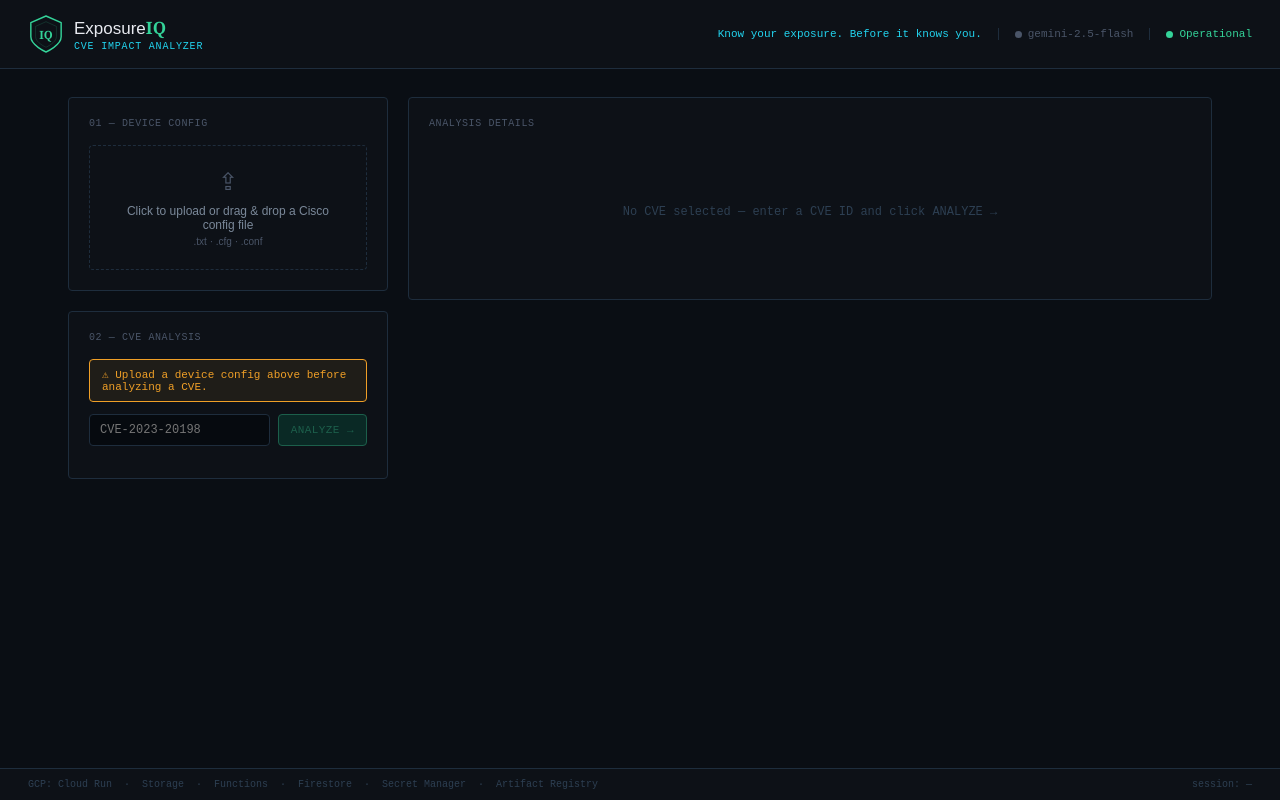
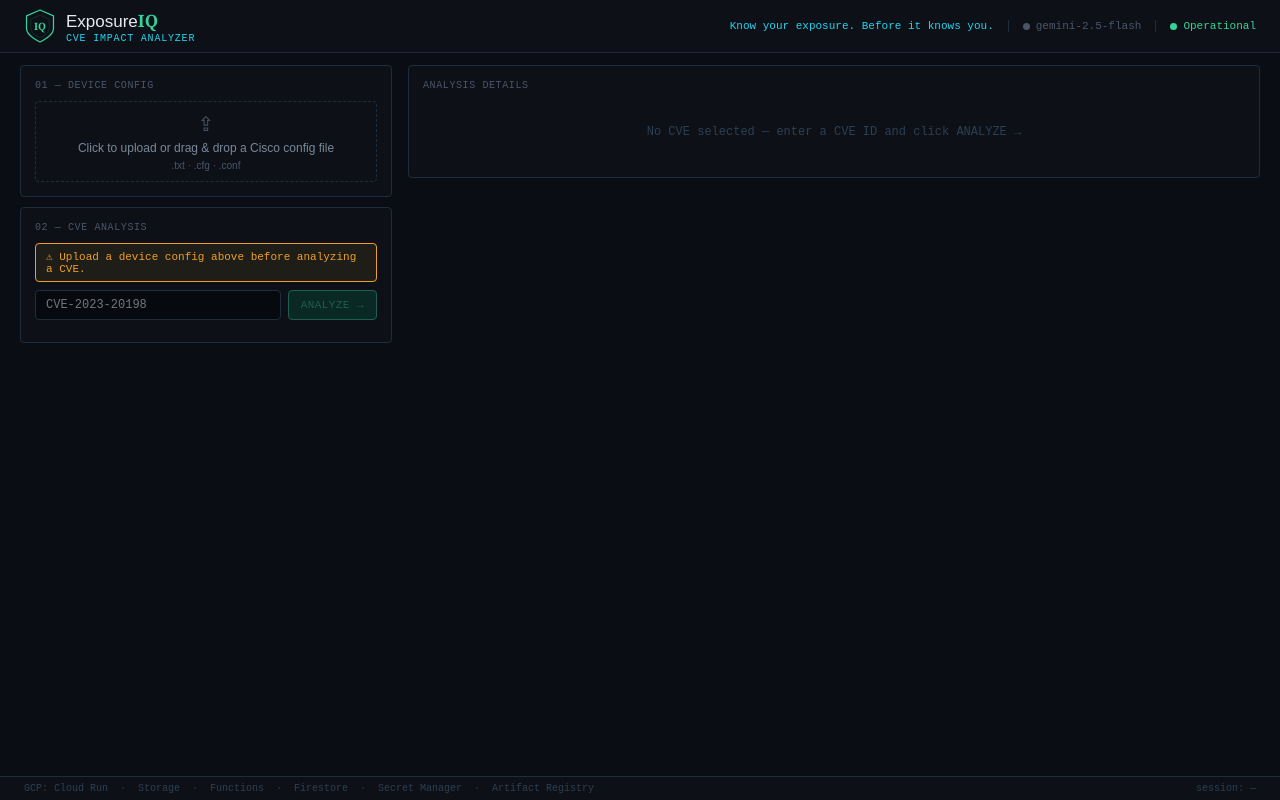
Before and after one commit to sethd202/ExposureIQ, a Flask app: page / in a window 1280 px wide. Run offline with Flask 3, Linux system fonts and the light colour scheme; some libraries are stand-ins or nearby versions.

Commit message:
Tighten layout for 1080p fit: 30/70 split, Ask Gemini in right col
- Sidebar width 30%, right column 70% (flex: 1)
- Ask Gemini (03) moved into right column below Analysis Details
- Reduced header, panel, section-label, upload-zone, device-summary,
  CVE list row, stats, analysis block, and footer paddings/margins
- ds-key width 120px so 'Services Detected' fits on one line
- No height restriction on CVE list (all rows visible)
- html/body margin:0 to eliminate any space above header

Co-Authored-By: Claude Sonnet 4.6 <noreply@anthropic.com>

```diff
--- a/templates/index.html
+++ b/templates/index.html
@@ -22,9 +23,10 @@
     display: flex;
     align-items: center;
     justify-content: space-between;
-    padding: 14px 28px;
+    padding: 8px 24px;
     border-bottom: 0.5px solid #1e2d3d;
     background: #0d1117;
+    flex-shrink: 0;
   }
 
   .logo-area {
@@ -38,7 +40,6 @@
   .wordmark-line1 {
     display: flex;
     align-items: baseline;
-    gap: 0;
   }
 
   .wordmark-exposure {
@@ -60,17 +61,16 @@
     font-size: 10px;
     color: #22d3ee;
     letter-spacing: 0.08em;
-    margin-top: 2px;
+    margin-top: 1px;
   }
 
   .header-right {
     display: flex;
     align-items: center;
-    gap: 0;
   }
 
   .header-item {
-    padding: 0 16px;
+    padding: 0 14px;
     border-right: 0.5px solid #1e2d3d;
     font-family: 'Courier New', monospace;
     font-size: 11px;
@@ -113,28 +113,38 @@
   /* ── Main ── */
   main {
     flex: 1;
-    padding: 28px;
-    max-width: 1200px;
+    padding: 12px 20px;
+    max-width: 1280px;
     width: 100%;
     margin: 0 auto;
     display: flex;
     flex-direction: column;
-    gap: 20px;
+    gap: 0;
   }
 
   /* ── Two-column workspace ── */
   .workspace {
     display: flex;
-    gap: 20px;
+    gap: 16px;
     align-items: flex-start;
   }
 
+  /* ── Sidebar (30%) ── */
   .sidebar {
-    width: 320px;
+    width: 30%;
     flex-shrink: 0;
     display: flex;
     flex-direction: column;
-    gap: 20px;
+    gap: 10px;
+  }
+
+  /* ── Right column (70%) ── */
+  .right-col {
+    flex: 1;
+    min-width: 0;
+    display: flex;
+    flex-direction: column;
+    gap: 10px;
   }
 
   /* ── Panels ── */
@@ -142,7 +152,7 @@
     background: #0d1117;
     border: 0.5px solid #1e2d3d;
     border-radius: 4px;
-    padding: 20px;
+    padding: 14px;
   }
 
   .section-label {
@@ -151,14 +161,14 @@
     color: #4a5568;
     letter-spacing: 0.06em;
     text-transform: uppercase;
-    margin-bottom: 16px;
+    margin-bottom: 10px;
   }
 
   /* ── Upload zone ── */
   .upload-zone {
     border: 1.5px dashed #1e2d3d;
     border-radius: 4px;
-    padding: 22px;
+    padding: 10px;
     text-align: center;
     cursor: pointer;
     transition: border-color 0.2s;
@@ -169,20 +179,21 @@
   .upload-zone input[type="file"] { display: none; }
 
   .upload-icon {
-    font-size: 24px;
+    font-size: 20px;
     color: #4a5568;
-    margin-bottom: 8px;
+    margin-bottom: 4px;
   }
 
   .upload-label {
     font-size: 12px;
     color: #7a8899;
+    line-height: 1.4;
   }
 
   .upload-sublabel {
     font-size: 10px;
     color: #4a5568;
-    margin-top: 4px;
+    margin-top: 3px;
   }
 
   /* ── Device summary ── */
@@ -226,17 +237,17 @@
     background: rgba(239, 159, 39, 0.08);
     border: 0.5px solid #ef9f27;
     border-radius: 4px;
-    padding: 8px 12px;
+    padding: 6px 10px;
     font-family: 'Courier New', monospace;
     font-size: 11px;
     color: #ef9f27;
-    margin-bottom: 12px;
+    margin-bottom: 8px;
   }
 
   /* ── CVE input ── */
   .cve-input-row {
     display: flex;
-    gap: 8px;
+    gap: 7px;
     align-items: stretch;
   }
 
@@ -246,7 +257,7 @@
     background: #060a0f;
     border: 0.5px solid #1e2d3d;
     border-radius: 4px;
-    padding: 8px 10px;
+    padding: 7px 10px;
     font-family: 'Courier New', monospace;
     font-size: 12px;
     color: #e8eaf0;
@@ -261,7 +272,7 @@
     background: #064e3b;
     border: 0.5px solid #34d399;
     border-radius: 4px;
-    padding: 8px 12px;
+    padding: 7px 12px;
     color: #34d399;
     font-family: 'Courier New', monospace;
     font-size: 11px;
@@ -316,13 +327,13 @@
   }
 
   /* ── CVE list (sidebar) ── */
-  .cve-list { margin-top: 12px; }
+  .cve-list { margin-top: 8px; }
 
   .cve-list-row {
     display: flex;
     justify-content: space-between;
     align-items: center;
-    padding: 7px 10px;
+    padding: 5px 8px;
     border-radius: 3px;
     cursor: pointer;
     border-left: 2px solid transparent;
@@ -344,26 +355,21 @@
   .cve-row-verdict.verdict-not-affected { color: #34d399; }
 
   /* ── Details panel ── */
-  .details-panel {
-    flex: 1;
-    min-width: 0;
-  }
-
   .details-empty {
     font-family: 'Courier New', monospace;
     font-size: 12px;
     color: #2d3f52;
-    padding: 60px 0;
+    padding: 24px 0;
     text-align: center;
   }
 
   .det-cve-header {
     font-family: 'Courier New', monospace;
-    font-size: 15px;
+    font-size: 14px;
     font-weight: 700;
     color: #e8eaf0;
-    margin-bottom: 14px;
-    padding-bottom: 12px;
+    margin-bottom: 8px;
+    padding-bottom: 8px;
     border-bottom: 0.5px solid #1e2d3d;
   }
 
@@ -520,19 +526,20 @@
     font-size: 10px;
     color: #4a5568;
     letter-spacing: 0.06em;
-    margin-bottom: 10px;
-    padding-bottom: 8px;
+    margin-bottom: 8px;
+    padding-bottom: 6px;
     border-bottom: 0.5px solid #1e2d3d;
   }
 
   /* ── Footer ── */
   footer {
     border-top: 0.5px solid #1e2d3d;
-    padding: 10px 28px;
+    padding: 6px 24px;
     background: #0d1117;
     display: flex;
     justify-content: space-between;
     align-items: center;
+    flex-shrink: 0;
   }
 
   .footer-text {
@@ -640,8 +646,11 @@
 
     </aside>
 
-    <!-- ── Details panel ── -->
-    <div class="panel details-panel">
+    <!-- ── Right column (70%) ── -->
+    <div class="right-col">
+
+      <!-- Analysis Details -->
+      <div class="panel">
         <div class="section-label">ANALYSIS DETAILS</div>
 
         <div class="details-empty" id="detailsEmpty">
```
Also changed, not shown: other parts of templates/index.html (+39 -38 lines). Lines whose indentation alone changed are shown as unchanged.
